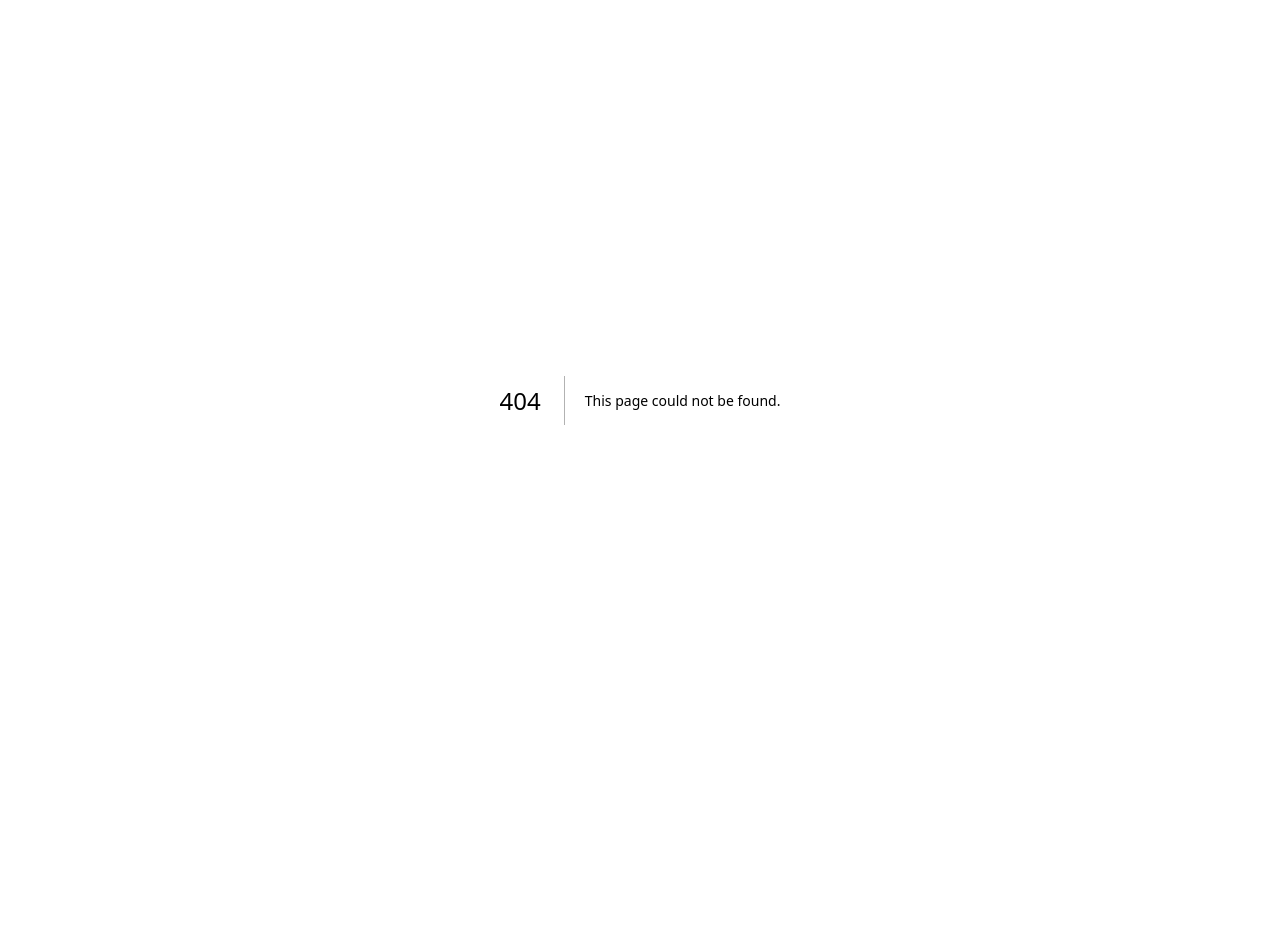
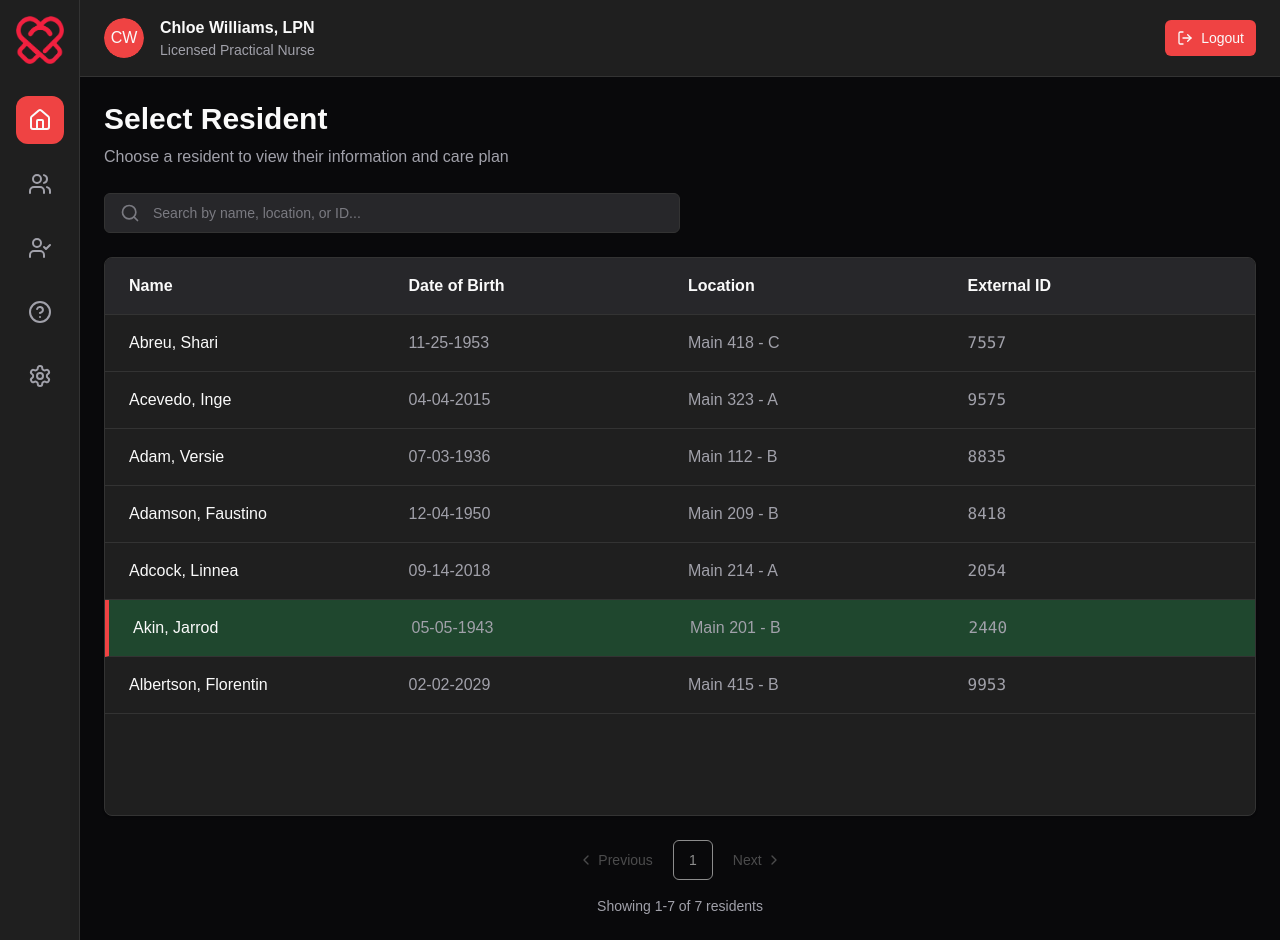
Before and after one commit to ashatalin99/ema-vitals, a Next.js app: page /residents in a window 1280 px wide. Before the commit this address had no page. Before the commit the page ends 800 px from the top, so only its background shows below. Built offline with nearby package versions, Linux system fonts and the light colour scheme.

Commit message:
chore: add resident view

```diff
--- a/src/app/globals.css
+++ b/src/app/globals.css
@@ -4,8 +4,8 @@
     --background: 240 10% 3.9%;
     --foreground: 0 0% 98%;
 
-    --card: 240 10% 3.9%;
-    --card-foreground: 0 0% 98%;
+    --card: 0 0 12%;
+    --card-foreground: 0 0% 95%;
 
     --popover: 240 10% 3.9%;
     --popover-foreground: 0 0% 98%;
@@ -25,9 +25,10 @@
     --destructive: 0 84% 60%;
     --destructive-foreground: 0 0% 98%;
 
-    --border: 240 3.7% 15.9%;
+    --border: 0 0 20%;
     --input: 240 3.7% 15.9%;
     --ring: 0 84% 60%;
+    --selected-row: 142 40% 20%;
 
     /* Medical Theme Colors */
     --medical-red: 0 84% 60%;
@@ -179,3 +180,15 @@ body {
 .data-\[state\=checked\]\:bg-medical-red[data-state=checked] {
     background-color: hsl(var(--medical-red));
 }
+
+.hover\:bg-muted\/50:hover {
+    background-color: hsl(var(--muted) / .5);
+}
+
+.border-l-primary {
+    border-left-color: hsl(var(--primary));
+}
+
+.bg-selected-row {
+    background-color: hsl(var(--selected-row));
+}
--- a/src/app/page.tsx
+++ b/src/app/page.tsx
@@ -2,10 +2,8 @@ import LoginForm from "@/components/LoginForm";
 
 export default function Home() {
   return (
-    <div className="font-sans min-h-screen bg-background flex items-center justify-center">
-      <div className="border-[#676767] w-[1280px] h-[800px] border m-[100px] flex items-center justify-center">
-        <LoginForm />
-      </div>
+    <div className="min-h-screen bg-background flex items-center justify-center">
+      <LoginForm />
     </div>
   );
 }
--- /dev/null
+++ b/src/app/residents/page.tsx
@@ -0,0 +1,206 @@
+"use client";
+import { useState } from 'react';
+import { Search, Home, Users, UserCheck, HelpCircle, Settings, User, LogOut, ChevronLeft, ChevronRight } from 'lucide-react';
+import { Button } from '@/components/ui/button';
+import { Input } from '@/components/ui/input';
+import { Card } from '@/components/ui/card';
+import { Avatar, AvatarFallback } from '@/components/ui/avatar';
+import { Pagination, PaginationContent, PaginationItem, PaginationLink, PaginationNext, PaginationPrevious } from '@/components/ui/pagination';
+
+interface Resident {
+  id: string;
+  name: string;
+  dob: string;
+  location: string;
+  exId: string;
+}
+
+const mockResidents: Resident[] = [
+  { id: '1', name: 'Abreu, Shari', dob: '11-25-1953', location: 'Main 418 - C', exId: '7557' },
+  { id: '2', name: 'Acevedo, Inge', dob: '04-04-2015', location: 'Main 323 - A', exId: '9575' },
+  { id: '3', name: 'Adam, Versie', dob: '07-03-1936', location: 'Main 112 - B', exId: '8835' },
+  { id: '4', name: 'Adamson, Faustino', dob: '12-04-1950', location: 'Main 209 - B', exId: '8418' },
+  { id: '5', name: 'Adcock, Linnea', dob: '09-14-2018', location: 'Main 214 - A', exId: '2054' },
+  { id: '6', name: 'Akin, Jarrod', dob: '05-05-1943', location: 'Main 201 - B', exId: '2440' },
+  { id: '7', name: 'Albertson, Florentin', dob: '02-02-2029', location: 'Main 415 - B', exId: '9953' },
+];
+
+const sidebarItems = [
+  { icon: Home, label: 'Home', active: true },
+  { icon: Users, label: 'Residents', active: false },
+  { icon: UserCheck, label: 'Care', active: false },
+  { icon: HelpCircle, label: 'Help', active: false },
+  { icon: Settings, label: 'Settings', active: false },
+];
+
+const ResidentsPage = () => {
+  const [selectedResident, setSelectedResident] = useState<string>('6');
+  const [searchTerm, setSearchTerm] = useState('');
+  const [currentPage, setCurrentPage] = useState(1);
+  const recordsPerPage = 10;
+
+  const filteredResidents = mockResidents.filter(resident =>
+    resident.name.toLowerCase().includes(searchTerm.toLowerCase()) ||
+    resident.location.toLowerCase().includes(searchTerm.toLowerCase()) ||
+    resident.exId.includes(searchTerm)
+  );
+
+  // Pagination logic
+  const totalPages = Math.ceil(filteredResidents.length / recordsPerPage);
+  const startIndex = (currentPage - 1) * recordsPerPage;
+  const paginatedResidents = filteredResidents.slice(startIndex, startIndex + recordsPerPage);
+
+  const handleSearchChange = (value: string) => {
+    setSearchTerm(value);
+    setCurrentPage(1); // Reset to first page when searching
+  };
+
+  return (
+    <div className="min-h-screen bg-background flex">
+      {/* Sidebar */}
+      <div className="w-20 bg-card border-r border-border flex flex-col items-center py-4 shadow-soft">
+        <div className="mb-8">
+          <div className="w-12 h-12">
+            <img src="/ema-logo.png" alt="ema logo" />
+          </div>
+        </div>
+
+        <nav className="flex-1 flex flex-col gap-4">
+          {sidebarItems.map((item, index) => (
+            <button
+              key={index}
+              className={`w-12 h-12 rounded-xl flex items-center justify-center transition-all duration-200 ${
+                item.active
+                  ? 'bg-primary text-primary-foreground shadow-medium'
+                  : 'text-muted-foreground hover:text-foreground hover:bg-accent'
+              }`}
+            >
+              <item.icon className="w-6 h-6" />
+            </button>
+          ))}
+        </nav>
+      </div>
+
+      {/* Main Content */}
+      <div className="flex-1 flex flex-col">
+        {/* Header */}
+        <header className="bg-card border-b border-border px-6 py-4 shadow-soft">
+          <div className="flex items-center justify-between">
+            <div className="flex items-center gap-4">
+              <Avatar className="w-10 h-10">
+                <AvatarFallback className="bg-primary text-primary-foreground">CW</AvatarFallback>
+              </Avatar>
+              <div>
+                <h2 className="font-semibold text-foreground">Chloe Williams, LPN</h2>
+                <p className="text-sm text-muted-foreground">Licensed Practical Nurse</p>
+              </div>
+            </div>
+
+            <Button variant="destructive" size="sm" className="gap-2">
+              <LogOut className="w-4 h-4" />
+              Logout
+            </Button>
+          </div>
+        </header>
+
+        {/* Content Area */}
+        <div className="flex-1 p-6">
+          <div className="max-w-7xl mx-auto">
+            <div className="mb-6">
+              <h1 className="text-3xl font-bold text-foreground mb-2">Select Resident</h1>
+              <p className="text-muted-foreground">Choose a resident to view their information and care plan</p>
+            </div>
+
+            {/* Search Bar */}
+            <div className="mb-6">
+              <div className="relative max-w-xl">
+                <Search className="absolute left-4 top-1/2 transform -translate-y-1/2 text-[#7A7A81] w-5 h-5" />
+                <Input
+                  placeholder="Search by name, location, or ID..."
+                  value={searchTerm}
+                  onChange={(e) => handleSearchChange(e.target.value)}
+                  className="pl-12 py-3 text-base bg-muted border-border rounded-l placeholder:text-[#7A7A81] text-white"
+                />
+              </div>
+            </div>
+
+            {/* Residents Table */}
+            <Card className="shadow-medium animate-fade-in border-border rounded-l overflow-hidden">
+              <div className="overflow-hidden">
+                <div className="bg-accent px-6 py-4 border-b border-border">
+                  <div className="grid grid-cols-4 gap-4 font-semibold text-accent-foreground">
+                    <div>Name</div>
+                    <div>Date of Birth</div>
+                    <div>Location</div>
+                    <div>External ID</div>
+                  </div>
+                </div>
+
+                <div className="min-h-[500px]">
+                  {paginatedResidents.map((resident) => (
+                    <div
+                      key={resident.id}
+                      onClick={() => setSelectedResident(resident.id)}
+                      className={`px-6 py-4 border-b border-border cursor-pointer transition-all duration-200 ${
+                        selectedResident === resident.id
+                          ? 'bg-selected-row border-l-4 border-l-primary'
+                          : 'hover:bg-muted/50'
+                      }`}
+                    >
+                      <div className="grid grid-cols-4 gap-4">
+                        <div className="font-medium text-foreground">{resident.name}</div>
+                        <div className="text-muted-foreground">{resident.dob}</div>
+                        <div className="text-muted-foreground">{resident.location}</div>
+                        <div className="text-muted-foreground font-mono">{resident.exId}</div>
+                      </div>
+                    </div>
+                  ))}
+                </div>
+              </div>
+            </Card>
+
+            {/* Pagination */}
+            <div className="mt-6 flex justify-center">
+              <Pagination>
+                <PaginationContent>
+                  <PaginationItem className="text-[#8D8D8D]">
+                    <PaginationPrevious
+                      onClick={() => setCurrentPage(prev => Math.max(prev - 1, 1))}
+                      className={currentPage === 1 ? 'pointer-events-none opacity-50' : 'cursor-pointer hover:bg-muted'}
+                    />
+                  </PaginationItem>
+
+                  {[...Array(totalPages)].map((_, index) => (
+                    <PaginationItem key={index + 1} className="text-[#8D8D8D]">
+                      <PaginationLink
+                        onClick={() => setCurrentPage(index + 1)}
+                        isActive={currentPage === index + 1}
+                        className="cursor-pointer border-1 border-color-[#8d8d8d]"
+                      >
+                        {index + 1}
+                      </PaginationLink>
+                    </PaginationItem>
+                  ))}
+
+                  <PaginationItem className="text-[#8D8D8D]">
+                    <PaginationNext
+                      onClick={() => setCurrentPage(prev => Math.min(prev + 1, totalPages))}
+                      className={currentPage === totalPages ? 'pointer-events-none opacity-50' : 'cursor-pointer hover:bg-muted'}
+                    />
+                  </PaginationItem>
+                </PaginationContent>
+              </Pagination>
+            </div>
+
+            {/* Results Info */}
+            <div className="mt-4 text-center text-sm text-muted-foreground">
+              Showing {startIndex + 1}-{Math.min(startIndex + recordsPerPage, filteredResidents.length)} of {filteredResidents.length} residents
+            </div>
+          </div>
+        </div>
+      </div>
+    </div>
+  );
+};
+
+export default ResidentsPage;
--- a/src/components/LoginForm.tsx
+++ b/src/components/LoginForm.tsx
@@ -6,6 +6,7 @@ import { Checkbox } from "@/components/ui/checkbox";
 import { Label } from "@/components/ui/label";
 import { Card, CardContent, CardHeader } from "@/components/ui/card";
 import { User, Lock } from "lucide-react";
+import Image from "next/image";
 
 const LoginForm = () => {
   const [username, setUsername] = useState("");
@@ -21,8 +22,10 @@ const LoginForm = () => {
   return (
     <div className="w-full max-w-md">
         <div className="text-center mb-8">
-          <h1 className="text-3xl font-bold text-medical-red mb-8">
-            Vitals Login
+          <h1 className="text-[40px] font-bold text-medical-red mb-8 flex items-center justify-center gap-2">
+            ema
+            <Image src="/ema-logo.png" alt="ema logo" width={32} height={32} />
+            telemed
           </h1>
         </div>
         <Card className="bg-medical-dark-lighter border-0">
--- a/src/components/ui/card.tsx
+++ b/src/components/ui/card.tsx
@@ -1,4 +1,4 @@
-import * as React from "react"
+  import * as React from "react"
 
 import { cn } from "@/lib/utils"
 
@@ -9,7 +9,7 @@ const Card = React.forwardRef<
   <div
     ref={ref}
     className={cn(
-      "rounded-lg border bg-card text-card-foreground shadow-sm",
+      "rounded-lg border bg-card shadow-sm",
       className
     )}
     {...props}
```
Also changed, not shown: public/ema-logo.png (added).
